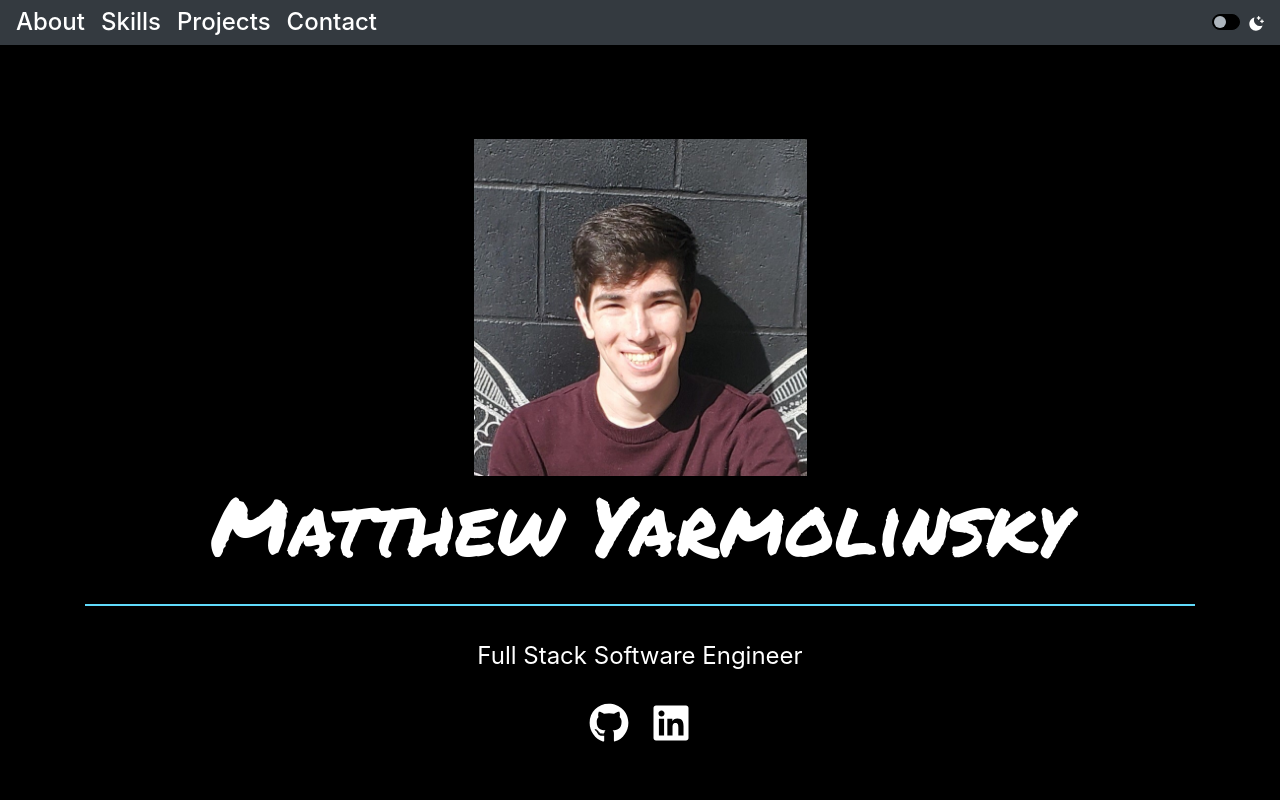
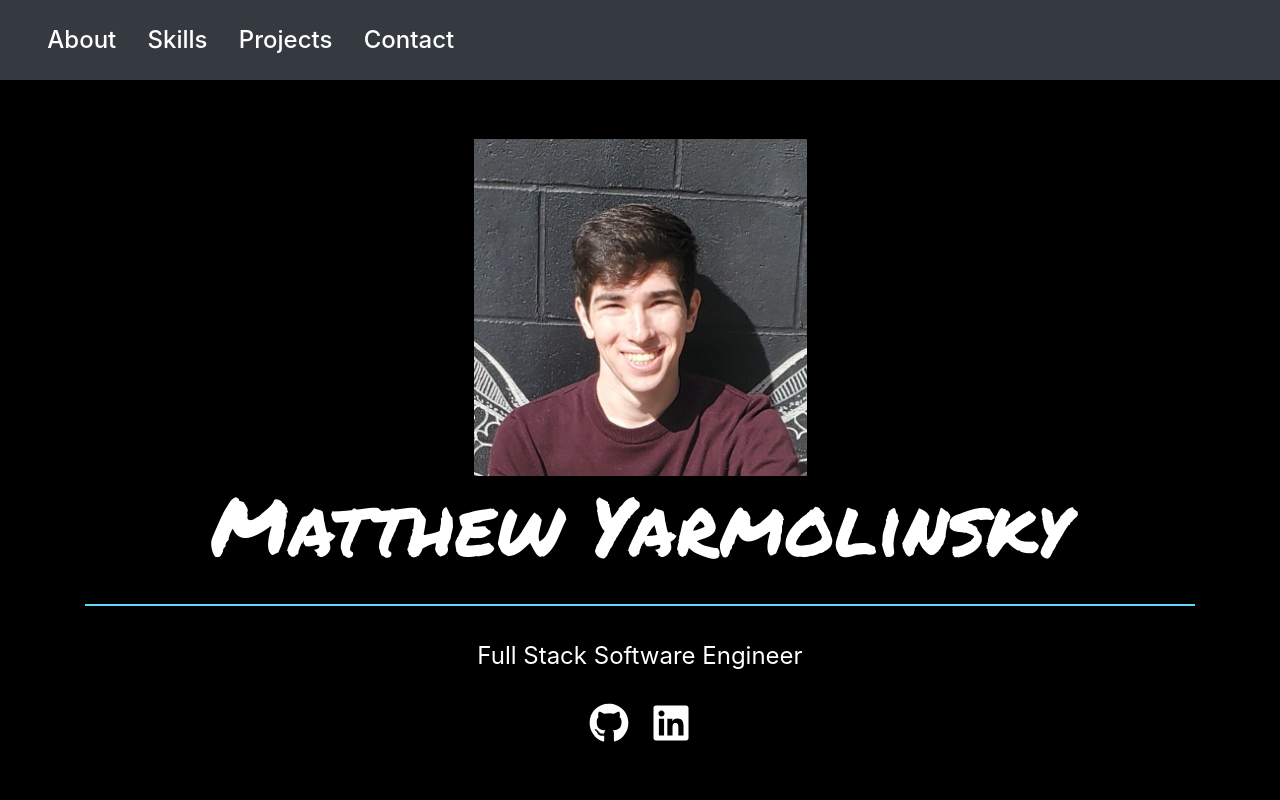
Before and after one commit to myarmolinsky/Portfolio, a React (Create React App) app: page / in a window 1280 px wide. Shown: the top 800 px of the page. Built offline with nearby package versions, Linux system fonts and the light colour scheme.

Commit message:
Adjusted Navbar

```diff
--- a/src/components/NavBar.js
+++ b/src/components/NavBar.js
@@ -1,131 +1,39 @@
-import { useState, useEffect } from "react";
 // https://react-bootstrap.github.io/components/navbar/
-import { Form, Nav, Navbar } from "react-bootstrap";
+import { Nav, Navbar } from "react-bootstrap";
 // https://www.npmjs.com/package/react-scroll
 import { Link } from "react-scroll";
-// https://react-icons.github.io/react-icons/
-import { RiMoonClearFill, RiSunLine } from "react-icons/ri";
 
-const NavBar = ({ theme, setTheme }) => {
-  const [expanded, setExpanded] = useState(false);
-  const [themeLogo, setThemeLogo] = useState(<RiMoonClearFill />);
-
-  const updateTheme = () => {
-    theme === "dark" ? setTheme("light") : setTheme("dark");
-    setTimeout(() => {
-      setExpanded(false);
-    }, 500);
-  };
-
-  useEffect(() => {
-    theme === "dark"
-      ? setThemeLogo(<RiMoonClearFill />)
-      : setThemeLogo(<RiSunLine />);
-  }, [theme]);
-
+const NavBar = ({ theme }) => {
   return (
     <Navbar
-      className={theme}
+      className={theme + " navbar"}
       bg="dark"
       variant="dark"
       fixed="top"
       expand="lg"
-      expanded={expanded}
     >
-      <Navbar.Toggle
-        aria-controls="basic-navbar-nav"
-        // Set the expanded state with the toggle button
-        onClick={() => setExpanded(expanded ? false : true)}
-      />
-      <Navbar.Collapse id="basic-navbar-nav">
       <Nav className="h4">
-          <Nav.Item className="mr-3">
-            <Link
-              className="text-white"
-              activeClass="active"
-              to="about"
-              spy={true}
-              smooth={true}
-              duration={750}
-              offset={-8}
-              // Handle collapse on select
-              onClick={() =>
-                setTimeout(() => {
-                  setExpanded(false);
-                }, 500)
-              }
-            >
+        <Nav.Item className="navbar-item">
+          <Link className="text-white" to="about" smooth={true}>
             About
           </Link>
         </Nav.Item>
-          <Nav.Item className="mr-3">
-            <Link
-              className="text-white"
-              activeClass="active"
-              to="skills"
-              spy={true}
-              smooth={true}
-              duration={750}
-              offset={-8}
-              // Handle collapse on select
-              onClick={() =>
-                setTimeout(() => {
-                  setExpanded(false);
-                }, 500)
-              }
-            >
+        <Nav.Item className="navbar-item">
+          <Link className="text-white" to="skills" smooth={true}>
             Skills
           </Link>
         </Nav.Item>
-          <Nav.Item className="mr-3">
-            <Link
-              className="text-white"
-              activeClass="active"
-              to="projects"
-              spy={true}
-              smooth={true}
-              duration={750}
-              offset={-8}
-              // Handle collapse on select
-              onClick={() =>
-                setTimeout(() => {
-                  setExpanded(false);
-                }, 500)
-              }
-            >
+        <Nav.Item className="navbar-item">
+          <Link className="text-white" to="projects" smooth={true}>
             Projects
           </Link>
         </Nav.Item>
-          <Nav.Item className="mr-3">
-            <Link
-              className="text-white"
-              activeClass="active"
-              to="contact"
-              spy={true}
-              smooth={true}
-              duration={750}
-              offset={-8}
-              // Handle collapse on select
-              onClick={() =>
-                setTimeout(() => {
-                  setExpanded(false);
-                }, 500)
-              }
-            >
+        <Nav.Item className="navbar-item">
+          <Link className="text-white" to="contact" smooth={true}>
             Contact
           </Link>
         </Nav.Item>
       </Nav>
-        <Form className="d-flex w-100 justify-content-end">
-          <Form.Check
-            id="custom-switch"
-            className="text-white"
-            type="switch"
-            label={themeLogo}
-            onChange={updateTheme}
-          />
-        </Form>
-      </Navbar.Collapse>
     </Navbar>
   );
 };
--- a/src/scss/index.scss
+++ b/src/scss/index.scss
@@ -50,6 +50,17 @@ hr {
   flex-direction: column;
   justify-content: center;
   align-items: center;
+}
+.navbar {
+  height: 10%;
+  display: flex;
+
+  @media (max-width: 768px) {
+    display: none;
+  }
+}
+.navbar-item {
+  margin-left: 10%;
 }
 
 /* Theme
```
Lines whose indentation alone changed are shown as unchanged.
